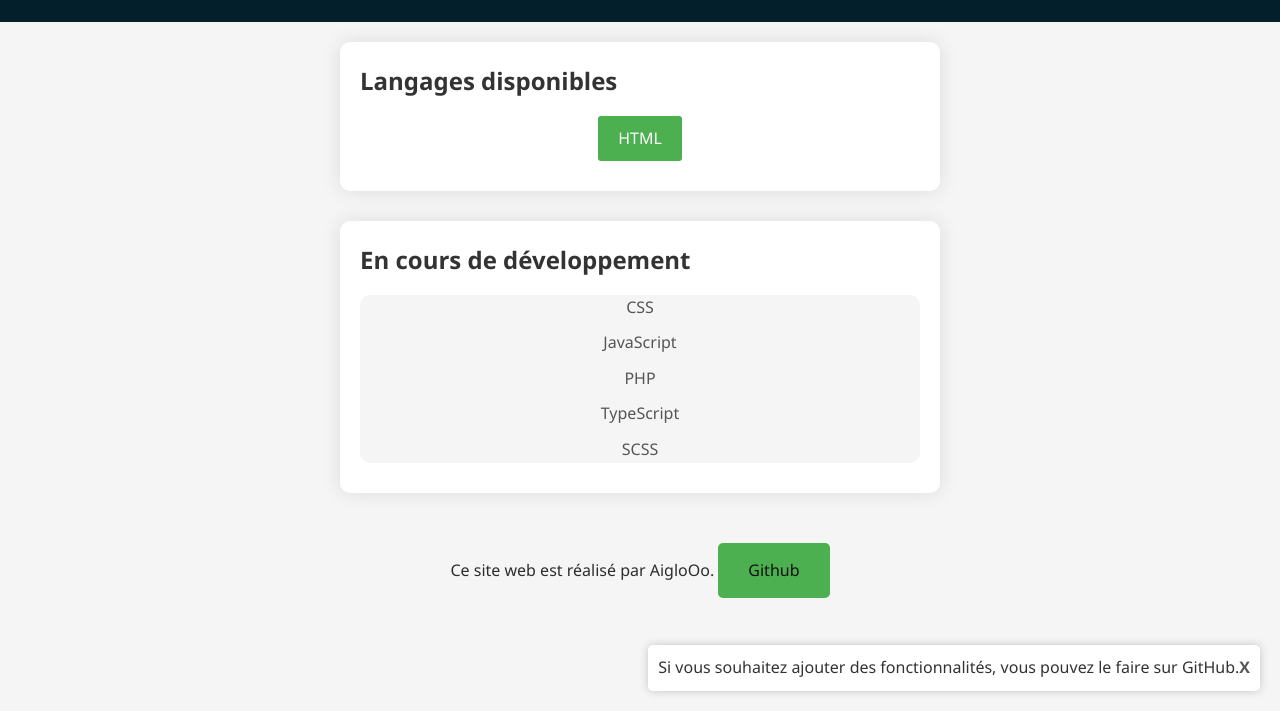
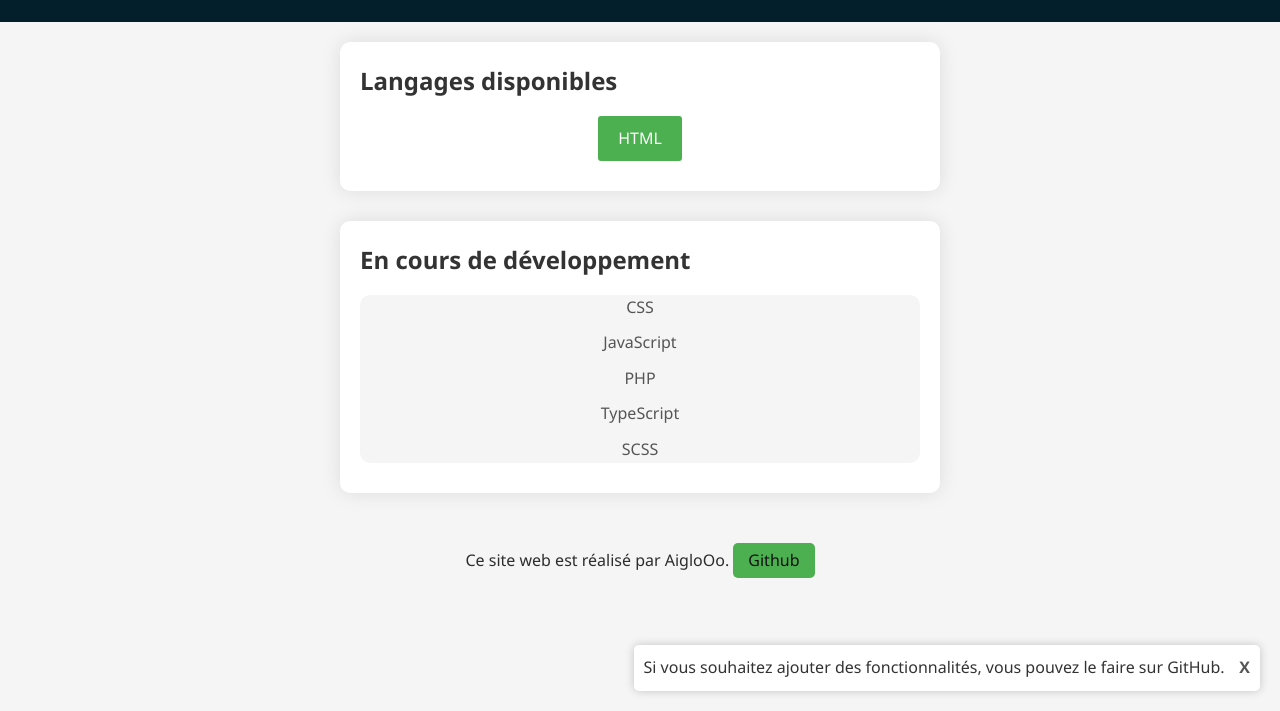
Before and after one commit to AigloOo/BalDev, a website: page index.html in a window 1280 px wide. Shown: the part 89-800 px from the top of the page. Drawn offline with Linux system fonts and the light colour scheme.

Commit message:
Update index.html

```diff
--- a/index.html
+++ b/index.html
@@ -93,10 +93,11 @@
       color: #121212;
       text-decoration: none;
       transition: color 0.3s ease;
+      padding: 5px 15px;
     }
 
     footer a:hover {
-      color: #ddd;
+      color: #474747;
     }
 
     .langages,
@@ -229,7 +230,7 @@
   <div class="popup" id="popup">
     <div class="popup-content">
       <p>Si vous souhaitez ajouter des fonctionnalités, vous pouvez le faire sur GitHub.</p>
-      <span class="popup-close" onclick="closePopup()" style="font-weight: bold;"> X</span>
+      <span class="popup-close" onclick="closePopup()" style="font-weight: bold;">ㅤX</span>
     </div>
   </div>
 
```
